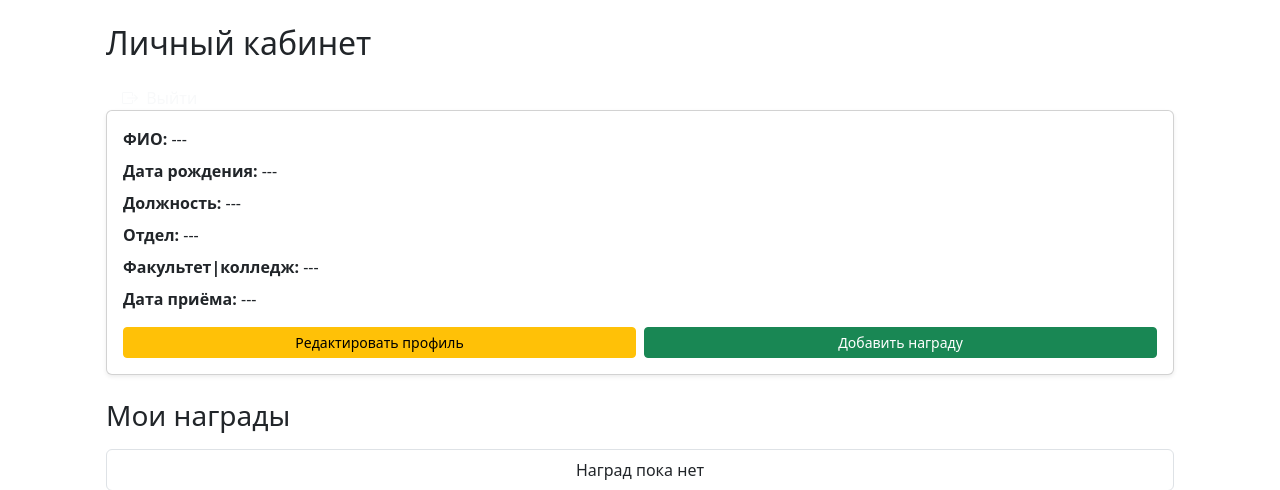
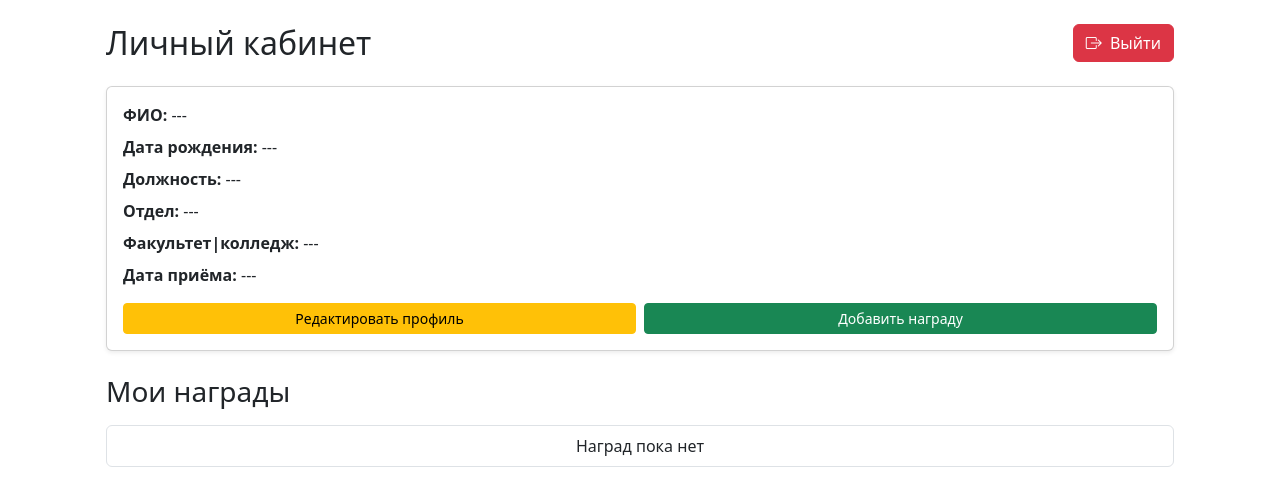
Before and after one commit to Kamchybek2004/award, a Django app: page /dashboard/ in a window 1280 px wide. Shown: the part 66-556 px from the top of the page. Run offline with Django 5.2, Linux system fonts and the light colour scheme; the visitor is signed in with stand-in values (Sample User, id 1); data comes from the database, SQL or seed files in the repository; data that the repository does not hold is empty.

Commit message:
Изменение 3

```diff
--- a/employer/templates/employer/dashboard.html
+++ b/employer/templates/employer/dashboard.html
@@ -2,16 +2,16 @@
 {% block title %}Личный кабинет{% endblock %}
 {% block content %}
 <div class="container-fluid px-2 px-md-4">
-    <h2 class="mb-4 text-center text-md-start">Личный кабинет</h2>
-    <li class="nav-item d-flex align-items-center ms-3">
-        <form method="post" action="{% url 'employer:logout' %}" class="d-flex align-items-center m-0 p-0">
+     <div class="d-flex justify-content-between align-items-center mb-4">
+        <h2 class="mb-0 text-center text-md-start">Личный кабинет</h2>
+        <!-- Кнопка выхода -->
+        <form method="post" action="{% url 'employer:logout' %}">
             {% csrf_token %}
-            <button type="submit" class="btn btn-link nav-link text-light m-0 p-0">
-                <i class="bi bi-box-arrow-right me-1"></i>
-                Выйти
+            <button type="submit" class="btn btn-danger">
+                <i class="bi bi-box-arrow-right me-1"></i> Выйти
             </button>
         </form>
-    </li>
+    </div>
 
     <!-- Карточка профиля -->
     <div class="card mb-4 shadow-sm">
```
